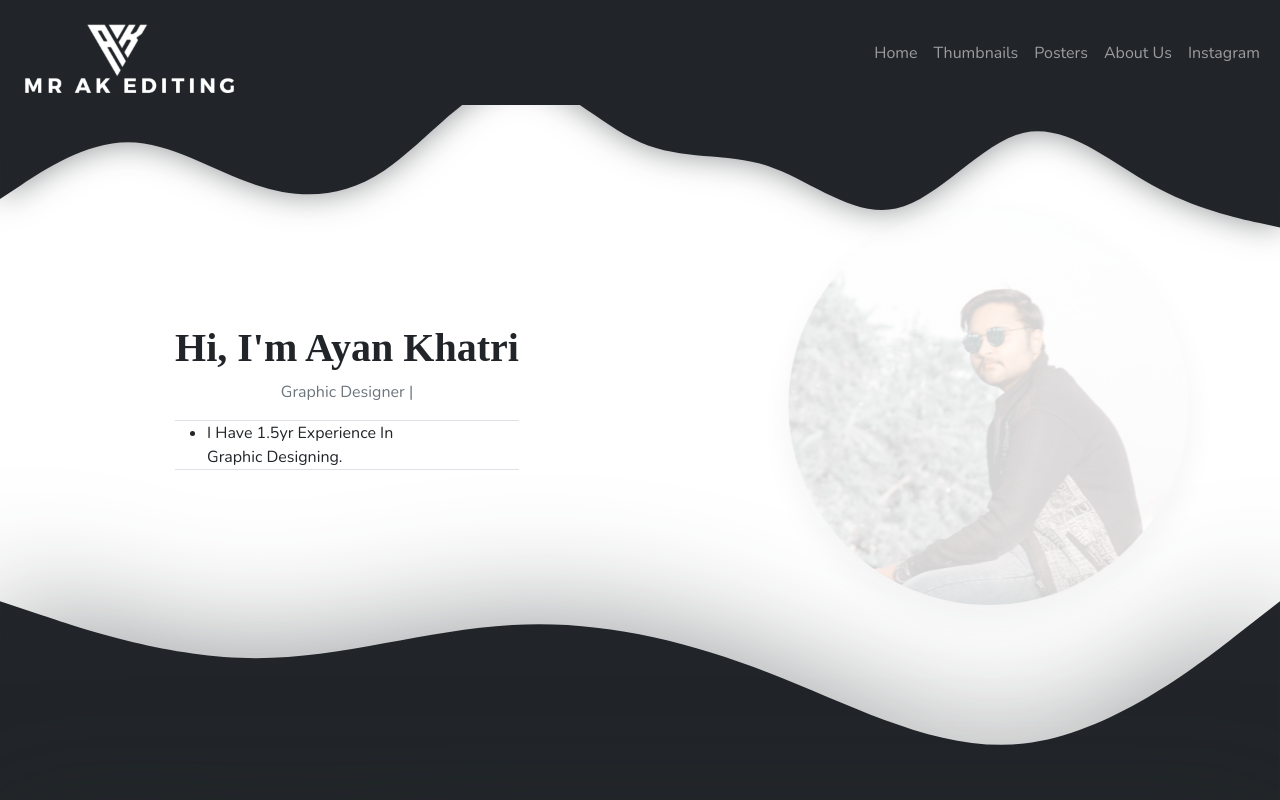
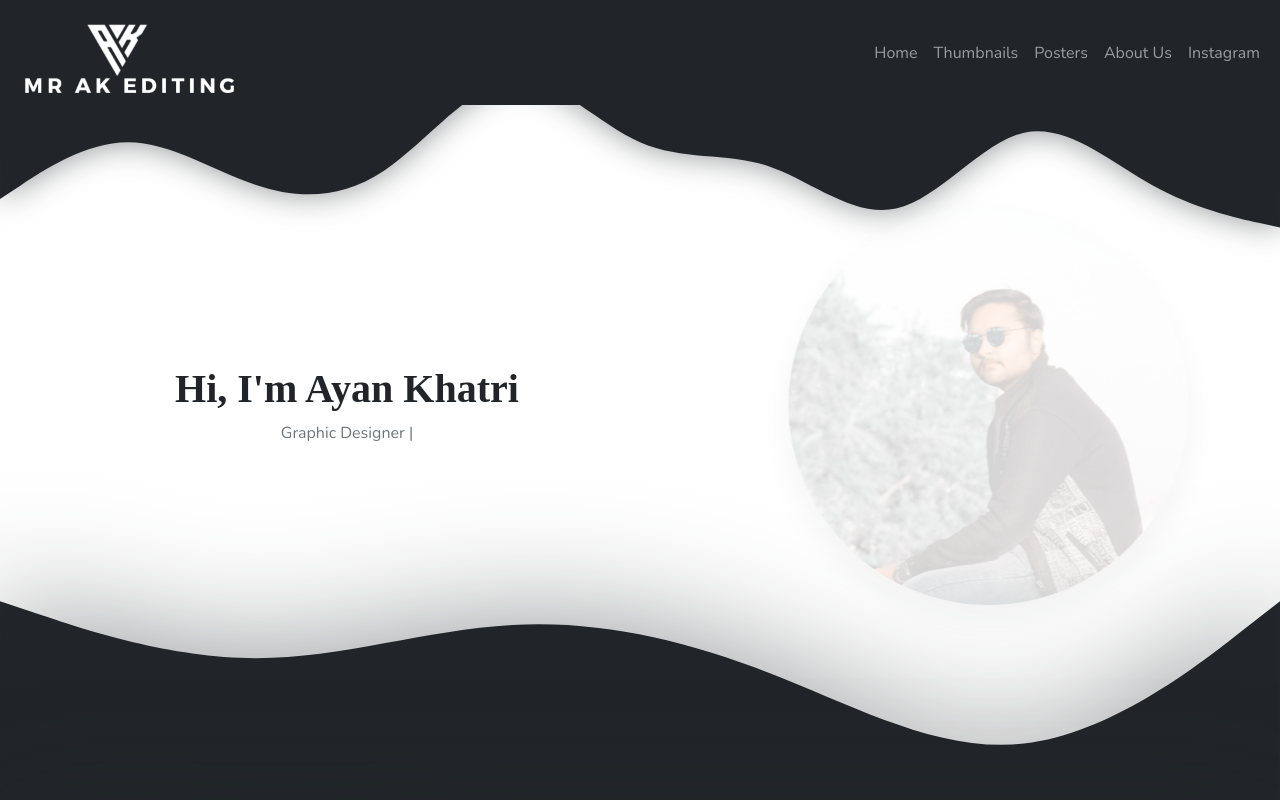
Before and after one commit to mr-saad/mrakediting, a React (Create React App) app: page / in a window 1280 px wide. Shown: the top 800 px of the page. Built offline with nearby package versions, Linux system fonts and the light colour scheme; no server answers; the HTML template or start-up script is replaced by a standard one; a web font is replaced by a local one.

Commit message:
Update Header.js

```diff
--- a/src/Header.js
+++ b/src/Header.js
@@ -5,7 +5,6 @@ const Header = () => {
   const [height, setHeight] = useState(0);
   useEffect(() => {
     setHeight(innerHeight - document.querySelector("nav").offsetHeight);
-    console.dir(textRef.current);
   }, []);
   const textRef = useRef();
   return (
@@ -62,11 +61,6 @@ const Header = () => {
             autoStart: true,
           }}
         />
-        <ul className="border-top border-bottom my-3 text-capitalize">
-          <li className="text-start">
-            I have 1.5yr experience in <br /> graphic designing.
-          </li>
-        </ul>
       </div>
       <img
         data-aos="fade-left"
```
